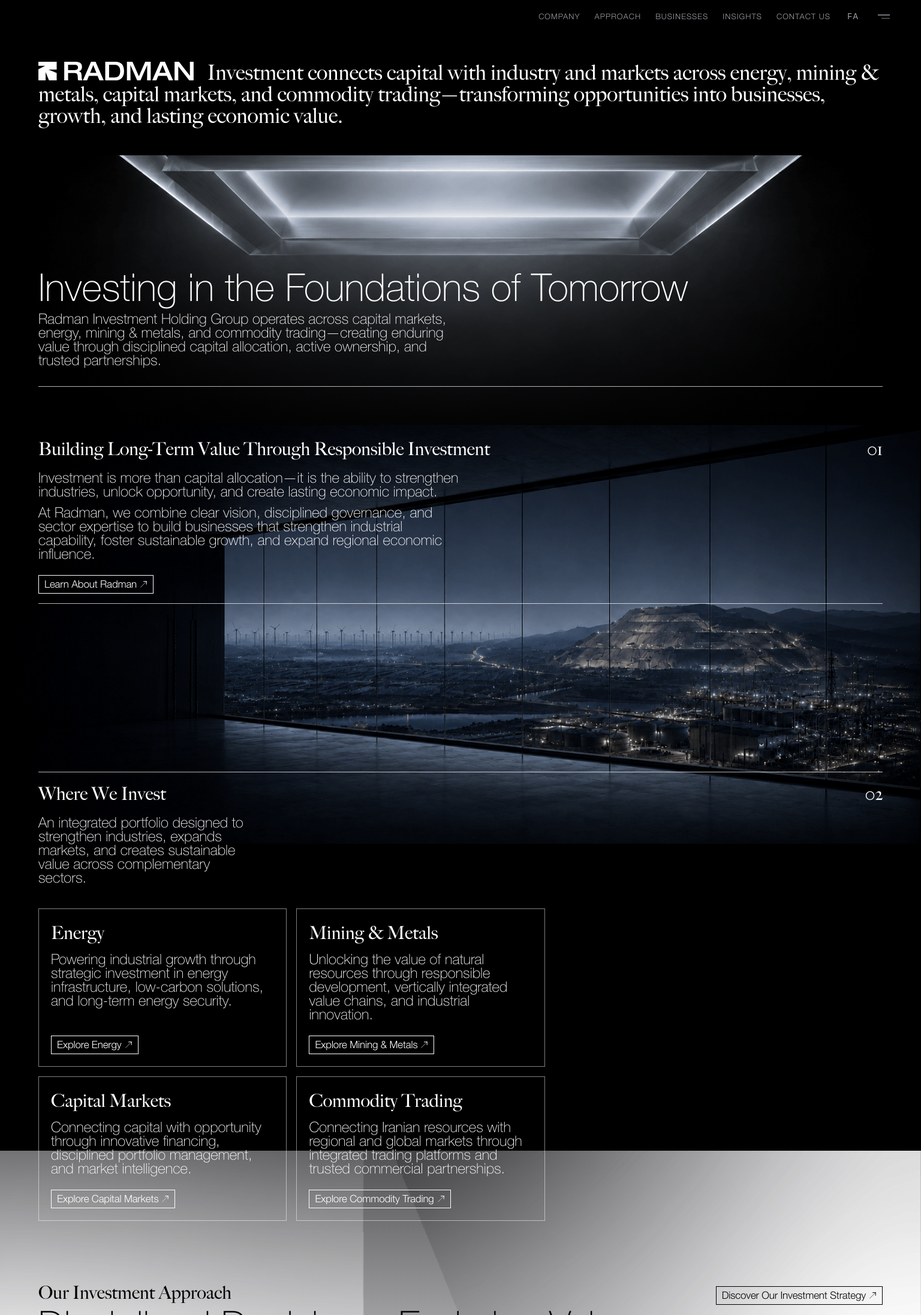
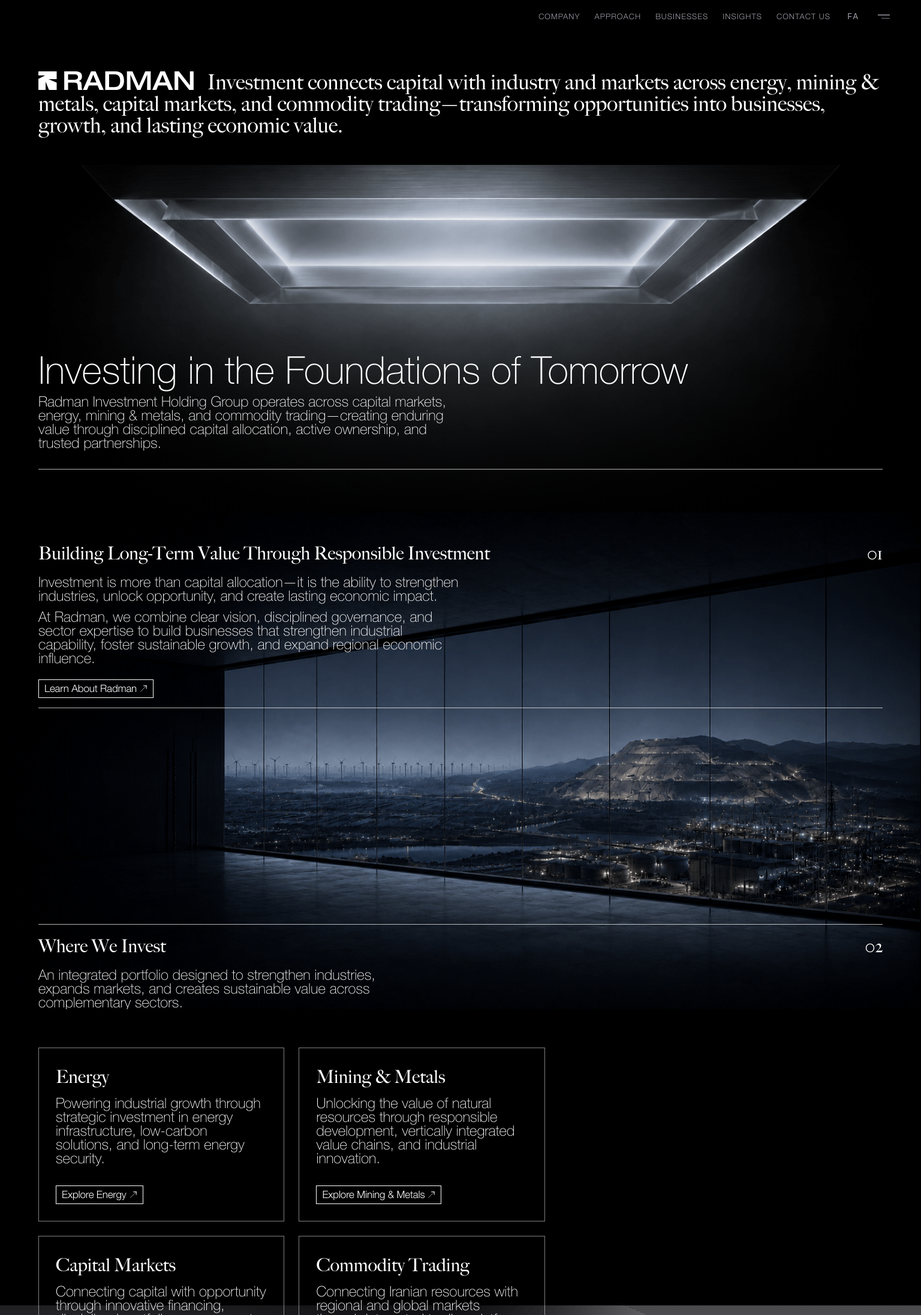
Before and after one commit to matin2001/radman-website-project, a React (Vite) app: page /1 in a window 1536 px wide. Shown: the top 2193 px of the page at 60% size. Built offline with nearby package versions, Linux system fonts and the light colour scheme.

Commit message:
changes to the homepage in larger screens

```diff
--- a/src/pages/Home.jsx
+++ b/src/pages/Home.jsx
@@ -25,7 +25,7 @@
       </Helmet>
 
       {/* --- HERO SECTION --- */}
-      <section className="bg-black text-white w-full flex flex-col pt-8 md:pt-12">
+      <section className={styles.heroSection}>
         <div className="w-full px-6 md:px-16" dir="ltr">
           <div className="w-full">
             <Link
@@ -149,7 +149,7 @@
             </div>
           </div>
 
-          <p className={`${styles.sectiontwoDesc} mt-4 w-5/6 md:w-1/2`}>
+          <p className={`${styles.sectiontwoDesc} mt-4`}>
             {isFa
               ? "چهار حوزه، یک چشم انداز"
               : "An integrated portfolio designed to strengthen industries, expands markets, and creates sustainable value across complementary sectors."}
@@ -206,7 +206,7 @@
         </div>
       </section>
 
-      {/* --- Section 3 --- */}
+      {/* --- SECTION 03 --- */}
       <div className={styles.spotlightBackgroundContainer}>
         {/* --- INTEGRATED Cards From Section 2 --- */}
         <div className="w-full px-6 md:px-16">
--- a/src/pages/Home.module.css
+++ b/src/pages/Home.module.css
@@ -1,18 +1,60 @@
+/* --- HERO SECTION --- */
+.heroSection {
+  width: 100%;
+  min-height: 100vh;
+  min-height: 100dvh;
+  display: flex;
+  flex-direction: column;
+  justify-content: space-between;
+  background-color: #000000;
+  color: #ffffff;
+  padding-top: 2rem;
+}
+
+@media (min-width: 768px) {
+  .heroSection {
+    padding-top: 3rem;
+  }
+}
+
+@media (min-width: 1440px) {
+  .heroSection {
+    padding-top: 4rem;
+  }
+}
+
 .heroBgBanner {
   width: 100%;
-  min-height: 420px;
-  height: clamp(450px, 55vh, 680px);
+  flex: 1;
+  min-height: 480px;
   background-image: url("../assets/hero.png");
   background-size: cover;
   background-position: center;
   background-repeat: no-repeat;
   margin-top: 10px;
   position: relative;
+  display: flex;
+  flex-direction: column;
+  justify-content: flex-end;
 }
 
 @media (min-width: 768px) {
   .heroBgBanner {
+    margin-top: 32px;
+    min-height: 55vh;
+  }
+}
+
+@media (min-width: 1440px) {
+  .heroBgBanner {
     margin-top: 48px;
+    min-height: 65vh;
+  }
+}
+
+@media (min-width: 1920px) {
+  .heroBgBanner {
+    min-height: 72vh;
   }
 }
 
@@ -24,15 +66,27 @@
   padding: 24px;
   background: linear-gradient(
     to top,
-    rgba(0, 0, 0, 0.8) 0%,
-    rgba(0, 0, 0, 0.1) 90%,
+    rgba(0, 0, 0, 0.85) 0%,
+    rgba(0, 0, 0, 0.2) 85%,
     transparent 100%
   );
 }
 
 @media (min-width: 768px) {
   .heroTitleOverlay {
-    padding: 64px;
+    padding: 48px 64px;
+  }
+}
+
+@media (min-width: 1440px) {
+  .heroTitleOverlay {
+    padding: 64px 64px 72px 64px;
+  }
+}
+
+@media (min-width: 1920px) {
+  .heroTitleOverlay {
+    padding: 80px 64px 96px 64px;
   }
 }
 
@@ -41,24 +95,44 @@
   border-bottom: 1px solid rgba(255, 255, 255, 0.7);
 }
 
+/* --- SECTION 01: PANORAMIC --- */
 .sectionOnePanoramic {
   width: 100%;
+  min-height: 700px;
   background-image: url("../assets/panorama.png");
   background-size: cover;
   background-position: center;
   background-repeat: no-repeat;
   padding-top: 20px;
-  padding-bottom: 300px;
+  padding-bottom: 320px;
   position: relative;
   z-index: 10;
 }
 
 @media (min-width: 768px) {
   .sectionOnePanoramic {
-    padding-bottom: 400px;
+    min-height: 850px;
+    padding-bottom: clamp(380px, 42vh, 600px);
   }
 }
 
+@media (min-width: 1440px) {
+  .sectionOnePanoramic {
+    min-height: 100vh;
+    padding-top: 48px;
+    padding-bottom: clamp(520px, 50vh, 850px);
+  }
+}
+
+@media (min-width: 1920px) {
+  .sectionOnePanoramic {
+    min-height: 1100px;
+    padding-top: 64px;
+    padding-bottom: clamp(650px, 55vh, 1050px);
+  }
+}
+
+/* --- SECTION 02: OVERLAP & CARDS --- */
 .sectionTwoOverlap {
   width: 100%;
   position: relative;
@@ -73,12 +147,36 @@
   }
 }
 
+@media (min-width: 1440px) {
+  .sectionTwoOverlap {
+    margin-top: -160px;
+  }
+}
+
+@media (min-width: 1920px) {
+  .sectionTwoOverlap {
+    margin-top: -200px;
+  }
+}
+
 .sectionTwoBlackSpace {
   background-color: #000000;
   width: 100%;
   padding-top: 40px;
   position: relative;
   z-index: 20;
+}
+
+@media (min-width: 1440px) {
+  .sectionTwoBlackSpace {
+    padding-top: 64px;
+  }
+}
+
+@media (min-width: 1920px) {
+  .sectionTwoBlackSpace {
+    padding-top: 88px;
+  }
 }
 
 .sedctiontwoTitle {
@@ -135,12 +233,18 @@
   .sectiontwoDesc {
     font-size: 24px;
     line-height: 23px;
-    width: 25%;
+    width: 45%;
   }
   html[dir="rtl"] .sectiontwoDesc {
     font-family: "Payda-Extralight";
     font-size: 22px;
     line-height: 27px;
+  }
+}
+
+@media (min-width: 1440px) {
+  .sectiontwoDesc {
+    width: 40%;
   }
 }
 
@@ -160,10 +264,21 @@
     grid-template-columns: repeat(2, 1fr);
   }
   .cardsContainer {
-    width: 60%;
+    width: 65%;
   }
 }
 
+@media (min-width: 1440px) {
+  .cardsContainer {
+    width: 60%;
+    max-width: 1300px;
+  }
+  .upperCardsRow {
+    gap: 1.5rem;
+  }
+}
+
+/* --- SECTION 03: SPOTLIGHT --- */
 .spotlightBackgroundContainer {
   width: 100%;
   background-color: #000000;
@@ -201,6 +316,13 @@
   }
 }
 
+@media (min-width: 1440px) {
+  .lowerCardsRow {
+    gap: 1.5rem;
+    padding-top: 1.5rem;
+  }
+}
+
 .cardBox {
   padding: 10px;
   display: flex;
@@ -213,6 +335,20 @@
   .cardBox {
     padding: 20px;
     min-height: 240px;
+  }
+}
+
+@media (min-width: 1440px) {
+  .cardBox {
+    padding: 28px;
+    min-height: 290px;
+  }
+}
+
+@media (min-width: 1920px) {
+  .cardBox {
+    padding: 36px;
+    min-height: 330px;
   }
 }
 
@@ -282,6 +418,18 @@
   .sectionThreeContentArea {
     color: #000000;
     padding-top: 100px;
+  }
+}
+
+@media (min-width: 1440px) {
+  .sectionThreeContentArea {
+    padding-top: 140px;
+  }
+}
+
+@media (min-width: 1920px) {
+  .sectionThreeContentArea {
+    padding-top: 180px;
   }
 }
 
@@ -358,6 +506,20 @@
   }
 }
 
+@media (min-width: 1440px) {
+  .approachColumnsGrid {
+    gap: 48px;
+    margin-top: 40px;
+  }
+}
+
+@media (min-width: 1920px) {
+  .approachColumnsGrid {
+    gap: 64px;
+    margin-top: 56px;
+  }
+}
+
 .approachColumn {
   border-top: 0.5px solid rgba(255, 255, 255, 0.3);
   padding-top: 24px;
@@ -366,6 +528,12 @@
 @media (min-width: 768px) {
   .approachColumn {
     border-top: 0.5px solid rgba(0, 0, 0, 0.5);
+  }
+}
+
+@media (min-width: 1440px) {
+  .approachColumn {
+    padding-top: 36px;
   }
 }
 
@@ -438,7 +606,7 @@
       url("../assets/shadowPeopleImg.png"),
       linear-gradient(to bottom, #28282c 0%, #ffffff 70%, #ffffff 100%);
     background-size:
-      min(100%, 1600px) auto,
+      min(100%, 2400px) auto,
       100% 100%;
     background-position:
       center bottom,
@@ -458,7 +626,7 @@
   }
 
   .shadowPeopleBottomSpacer {
-    height: clamp(140px, 22vw, 420px);
+    height: clamp(180px, 25vw, 450px);
   }
 
   .sectionThreeTitle,
@@ -469,7 +637,7 @@
 
 @media (min-width: 900px) {
   .shadowPeopleBottomSpacer {
-    height: clamp(180px, 25vw, 460px);
+    height: clamp(220px, 28vw, 500px);
   }
   .sectionThreeTitle,
   .sectionThreeTitleWhite {
@@ -477,15 +645,9 @@
   }
 }
 
-@media (min-width: 1000px) {
-  .shadowPeopleBottomSpacer {
-    height: clamp(200px, 26vw, 480px);
-  }
-}
-
 @media (min-width: 1100px) {
   .shadowPeopleBottomSpacer {
-    height: clamp(220px, 28vw, 500px);
+    height: clamp(260px, 32vw, 600px);
   }
   .sectionThreeTitle {
     font-size: 56px;
@@ -498,9 +660,9 @@
   }
 }
 
-@media (min-width: 1280px) {
+@media (min-width: 1440px) {
   .shadowPeopleBottomSpacer {
-    height: clamp(260px, 30vw, 540px);
+    height: clamp(340px, 38vw, 750px);
   }
   .sectionThreeTitle {
     font-size: 64px;
@@ -513,6 +675,13 @@
   }
 }
 
+@media (min-width: 1920px) {
+  .shadowPeopleBottomSpacer {
+    height: clamp(420px, 42vw, 950px);
+  }
+}
+
+/* --- SECTION 04: CLOUDY --- */
 .sectionFourCloudy {
   width: 100%;
   background-color: #ffffff;
@@ -520,11 +689,34 @@
   background-size: cover;
   background-position: center;
   background-repeat: no-repeat;
-  padding-top: 10px;
+  padding-top: 20px;
   padding-bottom: 120px;
   color: #000000;
   position: relative;
   z-index: 10;
+}
+
+@media (min-width: 768px) {
+  .sectionFourCloudy {
+    padding-top: 40px;
+    padding-bottom: 160px;
+  }
+}
+
+@media (min-width: 1440px) {
+  .sectionFourCloudy {
+    min-height: 90vh;
+    padding-top: clamp(60px, 8vh, 120px);
+    padding-bottom: clamp(160px, 18vh, 260px);
+  }
+}
+
+@media (min-width: 1920px) {
+  .sectionFourCloudy {
+    min-height: 100vh;
+    padding-top: clamp(80px, 10vh, 160px);
+    padding-bottom: clamp(200px, 22vh, 340px);
+  }
 }
 
 .sectionFourTitle {
@@ -630,6 +822,12 @@
   }
 }
 
+@media (min-width: 1440px) {
+  .bulletBoxGrid {
+    gap: 64px;
+  }
+}
+
 .bulletBox {
   display: flex;
   flex-direction: column;
@@ -708,6 +906,13 @@
   }
 }
 
+@media (min-width: 1440px) {
+  .deskPersonGridItem {
+    max-width: 680px;
+  }
+}
+
+/* --- SECTION 05: PERSPECTIVES --- */
 .sectionFivePerspectives {
   width: 100%;
   min-height: 550px;
@@ -718,6 +923,7 @@
   display: flex;
   align-items: start;
   padding-top: 100px;
+  padding-bottom: 60px;
   position: relative;
   z-index: 10;
 }
@@ -726,6 +932,22 @@
   .sectionFivePerspectives {
     align-items: center;
     min-height: 650px;
+  }
+}
+
+@media (min-width: 1440px) {
+  .sectionFivePerspectives {
+    min-height: 85vh;
+    padding-top: 120px;
+    padding-bottom: 80px;
+  }
+}
+
+@media (min-width: 1920px) {
+  .sectionFivePerspectives {
+    min-height: 95vh;
+    padding-top: 160px;
+    padding-bottom: 120px;
   }
 }
 
@@ -773,6 +995,13 @@
   }
 }
 
+@media (min-width: 1440px) {
+  .sectionFiveText {
+    width: 38%;
+  }
+}
+
+/* --- SECTION 06: CTA --- */
 .sectionSixCTA {
   width: 100%;
   background-color: #000000;
@@ -783,6 +1012,20 @@
   padding-bottom: 80px;
   position: relative;
   z-index: 10;
+}
+
+@media (min-width: 1440px) {
+  .sectionSixCTA {
+    padding-top: clamp(120px, 15vh, 220px);
+    padding-bottom: clamp(120px, 15vh, 220px);
+  }
+}
+
+@media (min-width: 1920px) {
+  .sectionSixCTA {
+    padding-top: clamp(160px, 20vh, 280px);
+    padding-bottom: clamp(160px, 20vh, 280px);
+  }
 }
 
 .sectionSixTitle {
@@ -836,3 +1079,9 @@
     line-height: 27px;
   }
 }
+
+@media (min-width: 1440px) {
+  .sectionSixText {
+    width: 70%;
+  }
+}
```
